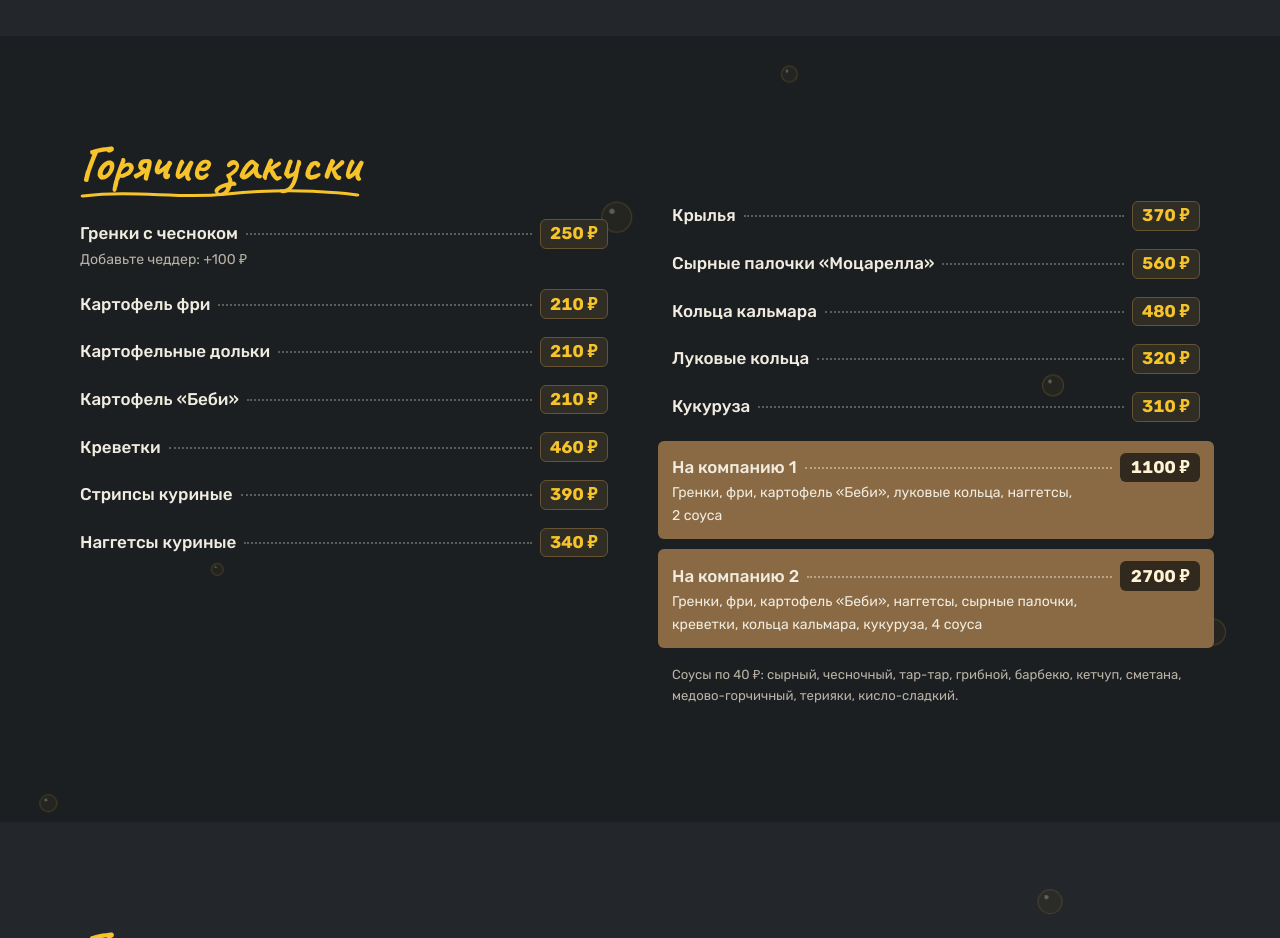
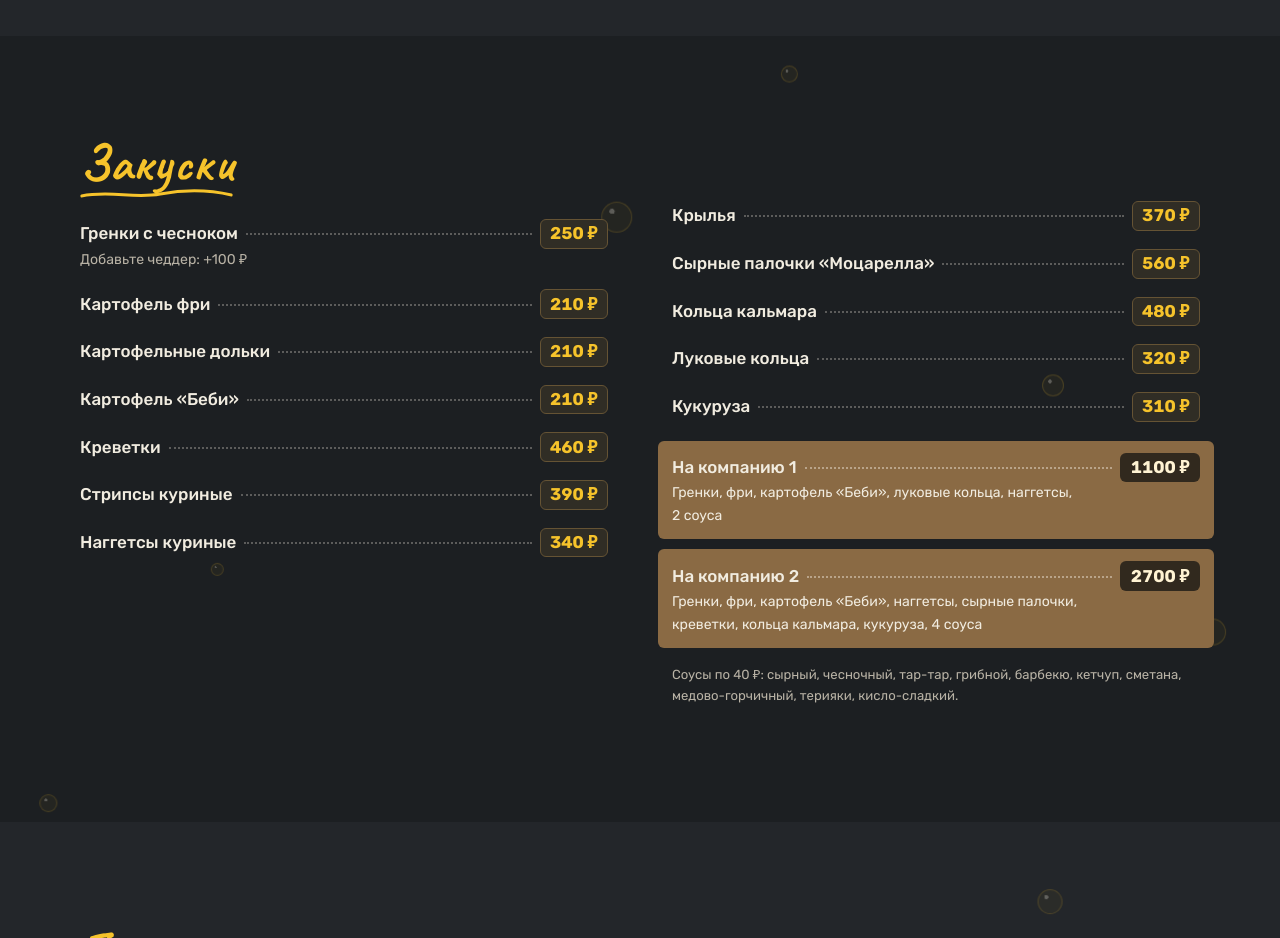
Before and after one commit to hoolynado13/bar-menu-demo, a plain HTML site: page menu.html in a window 1280 px wide. Shown: the part 1660-2598 px from the top of the page. Drawn offline with Linux system fonts and the light colour scheme.

Commit message:
Clarify snacks section heading

```diff
--- a/menu.html
+++ b/menu.html
@@ -68,7 +68,7 @@
     <section id="snacks" class="m-section band">
       <div class="wrap board-cols">
         <div>
-          <h2 class="hand">Горячие закуски</h2>
+          <h2 class="hand">Закуски</h2>
           <ul class="dots">
             <li><span class="row"><span class="name">Гренки с чесноком</span><span class="price">250 ₽</span></span><span class="desc">Добавьте чеддер: +100 ₽</span></li>
             <li><span class="row"><span class="name">Картофель фри</span><span class="price">210 ₽</span></span></li>
```
